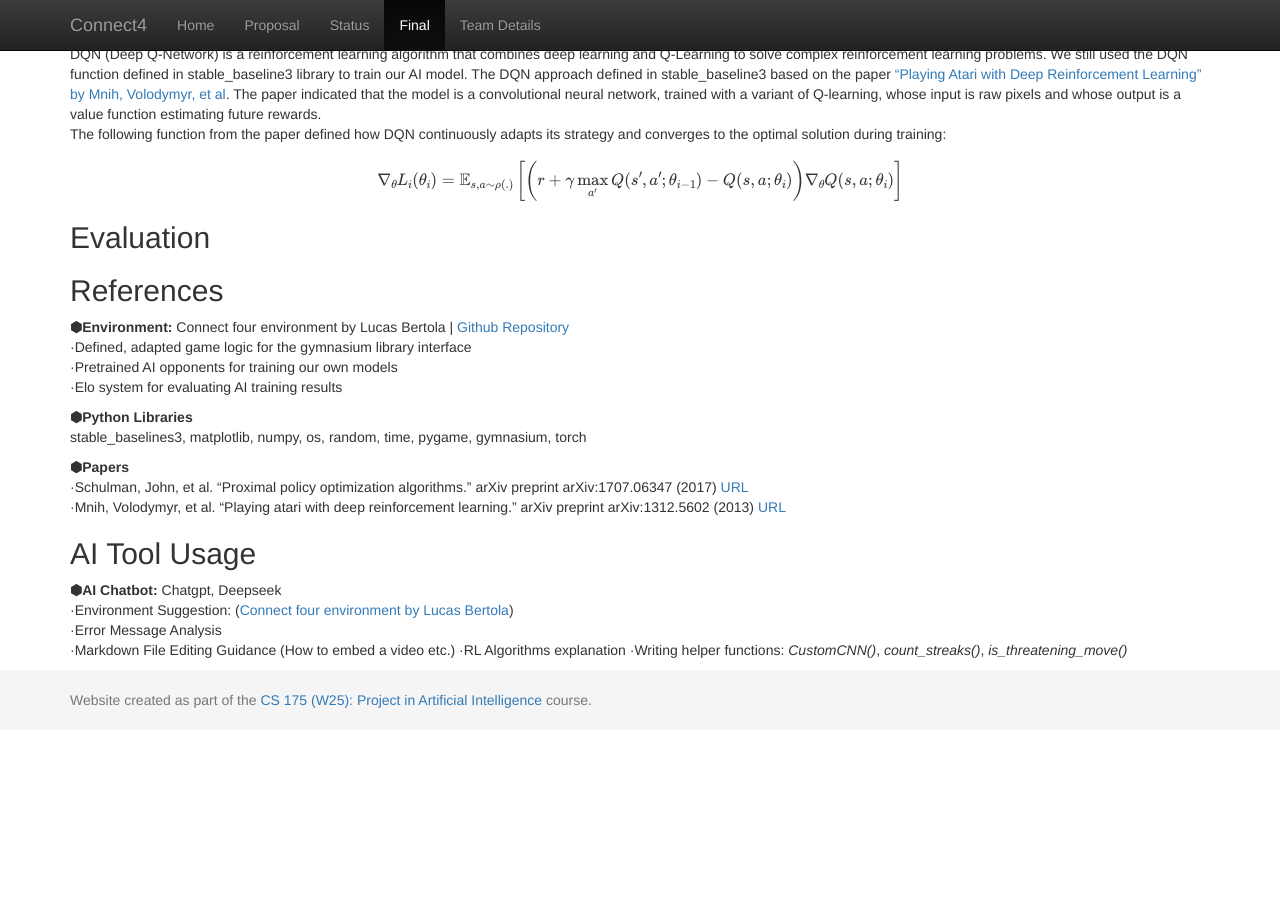
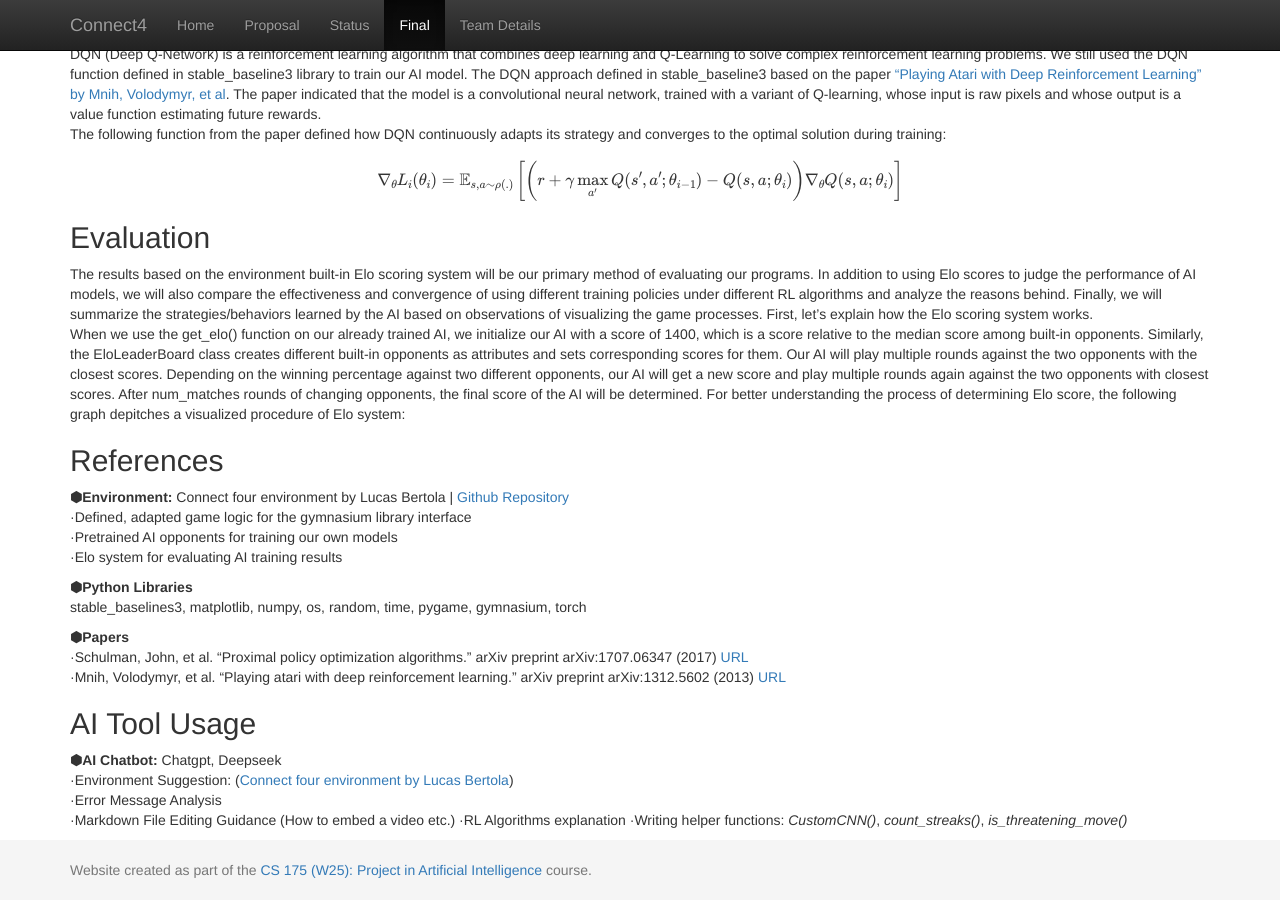
Before and after one commit to guangf1/Connect4, a Jekyll site: the page built from docs/final.md, in a window 1280 px wide and 900 px high, scrolled down 1438 px. Built offline with Jekyll 4.4.1, drawn with Linux system fonts in a browser that asks for light colours; formulas are drawn with MathJax 3; before the commit the page ends 2168 px from its top, so only the background shows below that.

Commit message:
Update final.md

```diff
--- a/docs/final.md
+++ b/docs/final.md
@@ -46,6 +46,8 @@ $$
 $$
 
 ## Evaluation
+The results based on the environment built-in Elo scoring system will be our primary method of evaluating our programs. In addition to using Elo scores to judge the performance of AI models, we will also compare the effectiveness and convergence of using different training policies under different RL algorithms and analyze the reasons behind. Finally, we will summarize the strategies/behaviors learned by the AI based on observations of visualizing the game processes. First, let's explain how the Elo scoring system works.
+When we use the get_elo() function on our already trained AI, we initialize our AI with a score of 1400, which is a score relative to the median score among built-in opponents. Similarly, the EloLeaderBoard class creates different built-in opponents as attributes and sets corresponding scores for them. Our AI will play multiple rounds against the two opponents with the closest scores. Depending on the winning percentage against two different opponents, our AI will get a new score and play multiple rounds again against the two opponents with closest scores. After num_matches rounds of changing opponents, the final score of the AI will be determined. For better understanding the process of determining Elo score, the following graph depitches a visualized procedure of Elo system:
 
 
 ## References
```
